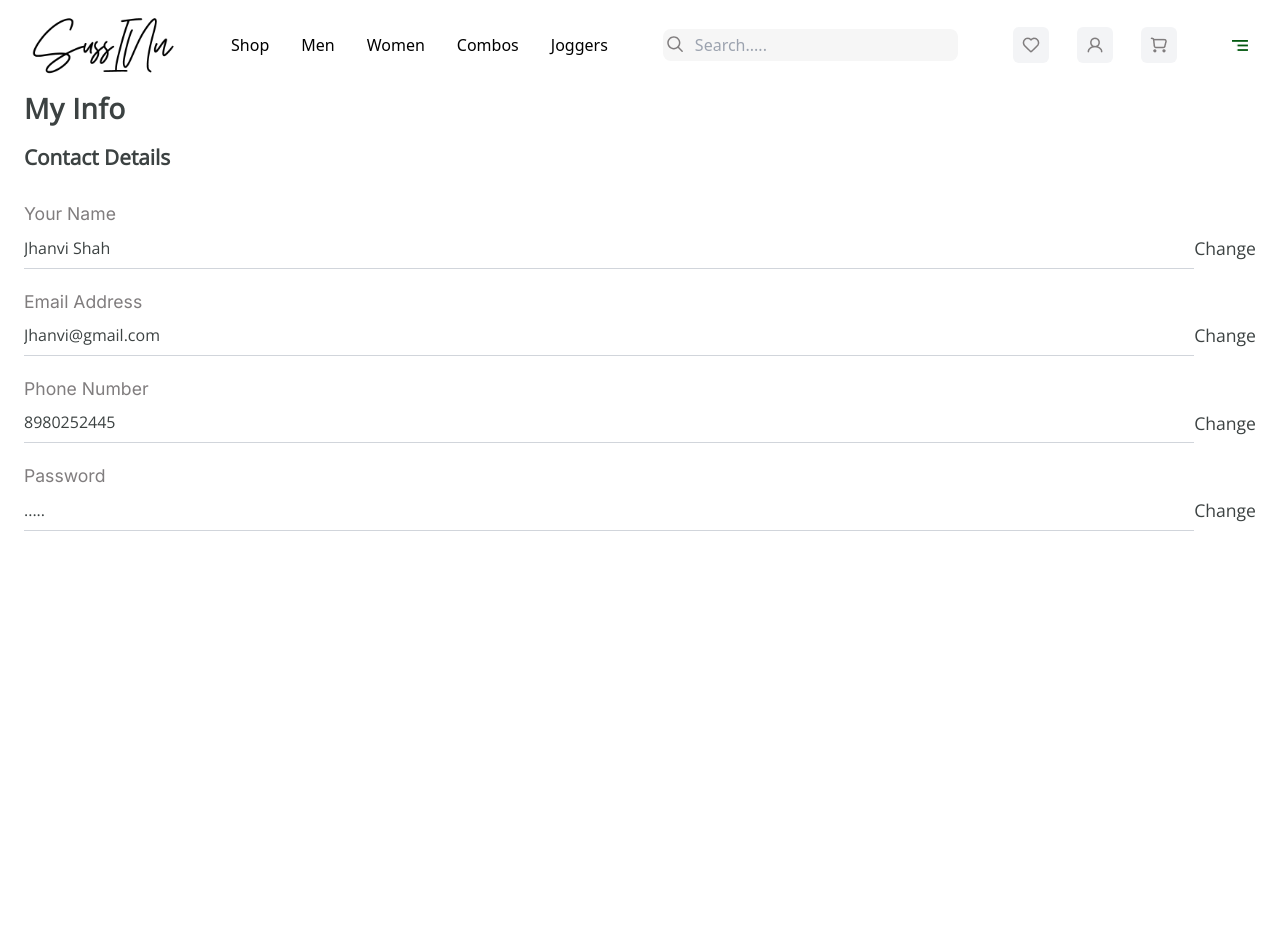
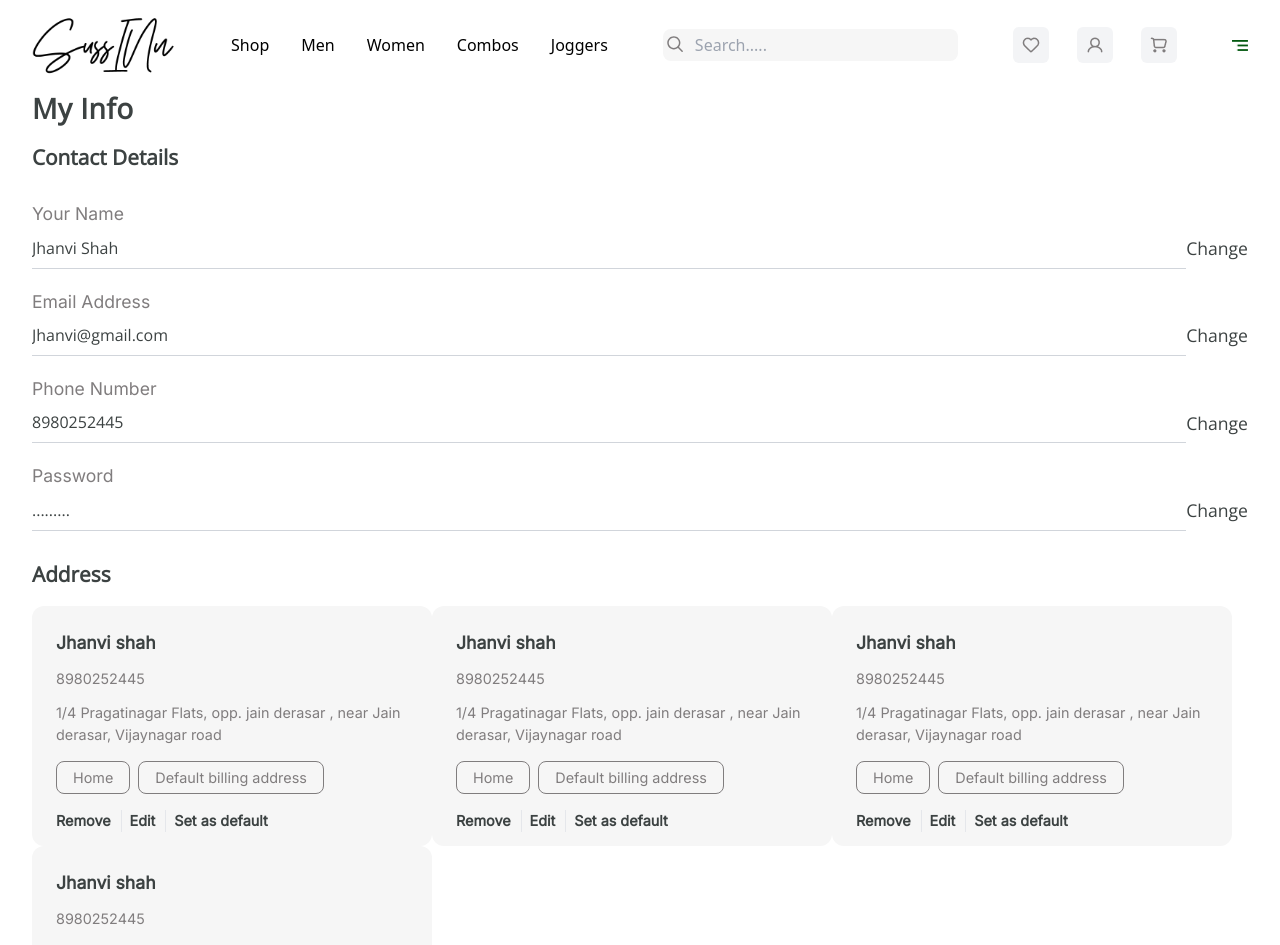
Before and after one commit to m-yunus/suss_ecommerce, a React (Create React App) app: page /contact-details in a window 1280 px wide. Shown: the top 945 px of the page. Before the commit the page ends 800 px from the top, so only its background shows below. Built offline with nearby package versions, Linux system fonts and the light colour scheme.

Commit message:
right section completed in contact details

```diff
--- a/src/Pages/Contact_Details/Contact_Details.jsx/Contact_Details.jsx
+++ /dev/null
@@ -1,16 +0,0 @@
-import React from 'react'
-import Contact_Details_Right from '../Contact_Details_Right/Contact_Details_Right'
-import Navbar from '../../../layout/Navbar';
-
-const Contact_Details = () => {
-  return (
-    <>
-    <Navbar/>
-      <div className='mx-6'>
-        <Contact_Details_Right />
-      </div>
-    </>
-  );
-}
-
-export default Contact_Details
--- a/src/Pages/Contact_Details/Contact_Details_Right/Contact_Details_Right.css
+++ b/src/Pages/Contact_Details/Contact_Details_Right/Contact_Details.css
@@ -35,3 +35,30 @@ color: #3C4242;
 .contact-details-right span button{
 font-size: 1.1rem;
 }
+.address-contact{
+width: 25rem;
+height: 15rem;
+border-radius: 0.75rem;
+background-color: #F6F6F6;;
+ font-family: "Inter", sans-serif;
+}
+.address-contact h3{
+font-size: 1.1rem;
+font-weight: 600;}
+.address-contact p{
+color: #807D7E;
+font-size: 0.9rem;
+}
+.address-contact span{
+    border-radius: 0.5rem;
+border: 1px solid #807D7E;
+padding: 0.3rem 1rem;
+color: #807D7E;
+font-size: 0.9rem;
+}
+.address-contact button{
+font-weight: 600;
+font-size: 0.9rem;
+
+padding-right: 10px;
+}
--- /dev/null
+++ b/src/Pages/Contact_Details/Contact_Details_Right/Contact_Details.jsx
@@ -0,0 +1,140 @@
+import React from 'react'
+import "./Contact_Details.css"
+import Navbar from '../../../layout/Navbar';
+
+const Contact_Details = () => {
+  return (
+    <>
+      <Navbar />
+      <div className='flex px-8'>
+        <div>
+
+
+
+        </div>
+        <div className="contact-details-right">
+          <h1>My Info</h1>
+          <h2 className="mt-4">Contact Details</h2>
+          <span className="flex flex-col mt-7">
+            <label htmlFor="">Your Name</label>
+            <div className="w-full flex">
+              <input
+                className="w-full border-b border-gray-300 focus:outline-none focus:border-gray-600 py-2"
+                type="text"
+                placeholder="Jhanvi Shah"
+              />
+              <button>Change</button>
+            </div>
+          </span>
+          <span className="flex flex-col mt-5">
+            <label htmlFor="">Email Address</label>
+            <div className="w-full flex">
+              <input
+                className="w-full border-b border-gray-300 focus:outline-none focus:border-gray-600 py-2"
+                type="email"
+                placeholder="Jhanvi@gmail.com"
+              />
+              <button>Change</button>
+            </div>
+          </span>
+          <span className="flex flex-col mt-5">
+            <label htmlFor="">Phone Number</label>
+
+            <div className="w-full flex">
+              <input
+                className="w-full border-b border-gray-300 focus:outline-none focus:border-gray-600 py-2"
+                type="tel"
+                placeholder="8980252445"
+              />
+              <button>Change</button>
+            </div>
+          </span>
+          <span className="flex flex-col mt-5">
+            <label htmlFor="">Password</label>
+            <div className="w-full flex">
+              <input
+                className="w-full border-b border-gray-300 focus:outline-none focus:border-gray-600 py-2"
+                type="password"
+                placeholder="........."
+              />
+              <button>Change</button>
+            </div>
+          </span>
+          <h2 className="mt-7">Address</h2>
+          <div className="flex flex-wrap mt-4">
+            <div className="address-contact p-6">
+              <h3>Jhanvi shah</h3>
+              <p className="mt-3">8980252445</p>
+              <p className="mt-3">
+                1/4 Pragatinagar Flats, opp. jain derasar , near Jain derasar,
+                Vijaynagar road
+              </p>
+              <div className="flex gap-2 mt-4">
+                <span>Home</span>
+                <span>Default billing address</span>
+              </div>
+              <div className="flex mt-4 gap-2">
+                <button className="border-r ">Remove</button>{" "}
+                <button className="border-r">Edit</button>{" "}
+                <button>Set as default</button>
+              </div>
+            </div>
+            <div className="address-contact p-6">
+              <h3>Jhanvi shah</h3>
+              <p className="mt-3">8980252445</p>
+              <p className="mt-3">
+                1/4 Pragatinagar Flats, opp. jain derasar , near Jain derasar,
+                Vijaynagar road
+              </p>
+              <div className="flex gap-2 mt-4">
+                <span>Home</span>
+                <span>Default billing address</span>
+              </div>
+              <div className="flex mt-4 gap-2">
+                <button className="border-r ">Remove</button>{" "}
+                <button className="border-r">Edit</button>{" "}
+                <button>Set as default</button>
+              </div>
+            </div>
+            <div className="address-contact p-6">
+              <h3>Jhanvi shah</h3>
+              <p className="mt-3">8980252445</p>
+              <p className="mt-3">
+                1/4 Pragatinagar Flats, opp. jain derasar , near Jain derasar,
+                Vijaynagar road
+              </p>
+              <div className="flex gap-2 mt-4">
+                <span>Home</span>
+                <span>Default billing address</span>
+              </div>
+              <div className="flex mt-4 gap-2">
+                <button className="border-r ">Remove</button>{" "}
+                <button className="border-r">Edit</button>{" "}
+                <button>Set as default</button>
+              </div>
+            </div>
+            <div className="address-contact p-6">
+              <h3>Jhanvi shah</h3>
+              <p className="mt-3">8980252445</p>
+              <p className="mt-3">
+                1/4 Pragatinagar Flats, opp. jain derasar , near Jain derasar,
+                Vijaynagar road
+              </p>
+              <div className="flex gap-2 mt-4">
+                <span>Home</span>
+                <span>Default billing address</span>
+              </div>
+              <div className="flex mt-4 gap-2">
+                <button className="border-r ">Remove</button>{" "}
+                <button className="border-r">Edit</button>{" "}
+                <button>Set as default</button>
+              </div>
+            </div>
+          </div>
+        </div>
+      </div>
+    </>
+  );
+}
+
+export default Contact_Details
--- a/src/Pages/Contact_Details/Contact_Details_Right/Contact_Details_Right.jsx
+++ /dev/null
@@ -1,60 +0,0 @@
-import React from 'react'
-import "./Contact_Details_Right.css"
-
-const Contact_Details_Right = () => {
-  return (
-    <>
-      <div className="contact-details-right">
-        <h1>My Info</h1>
-        <h2 className="mt-4">Contact Details</h2>
-        <span className="flex flex-col mt-7">
-          <label htmlFor="">Your Name</label>
-          <div className="w-full flex">
-            <input
-              className="w-full border-b border-gray-300 focus:outline-none focus:border-gray-600 py-2"
-              type="text"
-              placeholder="Jhanvi Shah"
-            />
-            <button>Change</button>
-          </div>
-        </span>
-        <span className="flex flex-col mt-5">
-          <label htmlFor="">Email Address</label>
-          <div className="w-full flex">
-            <input
-              className="w-full border-b border-gray-300 focus:outline-none focus:border-gray-600 py-2"
-              type="email"
-              placeholder="Jhanvi@gmail.com"
-            />
-            <button>Change</button>
-          </div>
-        </span>
-        <span className="flex flex-col mt-5">
-          <label htmlFor="">Phone Number</label>
-
-          <div className="w-full flex">
-            <input
-              className="w-full border-b border-gray-300 focus:outline-none focus:border-gray-600 py-2"
-              type="tel"
-              placeholder="8980252445"
-            />
-            <button>Change</button>
-          </div>
-        </span>
-        <span className="flex flex-col mt-5">
-          <label htmlFor="">Password</label>
-          <div className="w-full flex">
-            <input
-              className="w-full border-b border-gray-300 focus:outline-none focus:border-gray-600 py-2"
-              type="password"
-              placeholder="....."
-            />
-            <button>Change</button>
-          </div>
-        </span>
-      </div>
-    </>
-  );
-}
-
-export default Contact_Details_Right
--- a/src/Routes/RouteLayout.js
+++ b/src/Routes/RouteLayout.js
@@ -22,7 +22,8 @@ import Check_Email from '../Pages/Check_Email/Check_Email'
 import Verification from '../Pages/Verification/Verification'
 import CheckOut from '../Pages/CheckOut/CheckOut'
 import Product_List_Page from '../Pages/Product_List_Page/Product_List_Page'
-import Contact_Details from '../Pages/Contact_Details/Contact_Details.jsx/Contact_Details'
+import Contact_Details from '../Pages/Contact_Details/Contact_Details_Right/Contact_Details'
+
 
 
 const RouteLayout = () => {
```
Also changed, not shown: src/Pages/Contact_Details/Contact_Details.jsx/Contact_Details.css (deleted).
